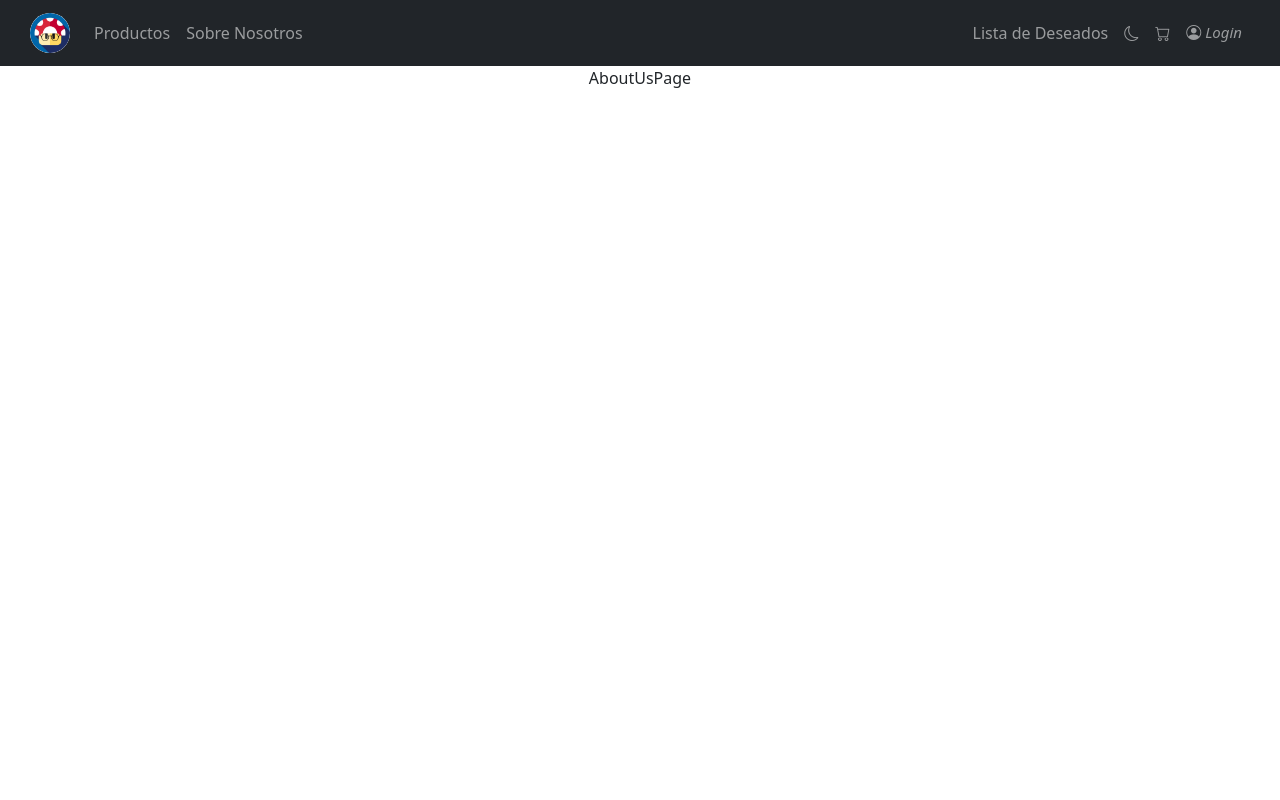
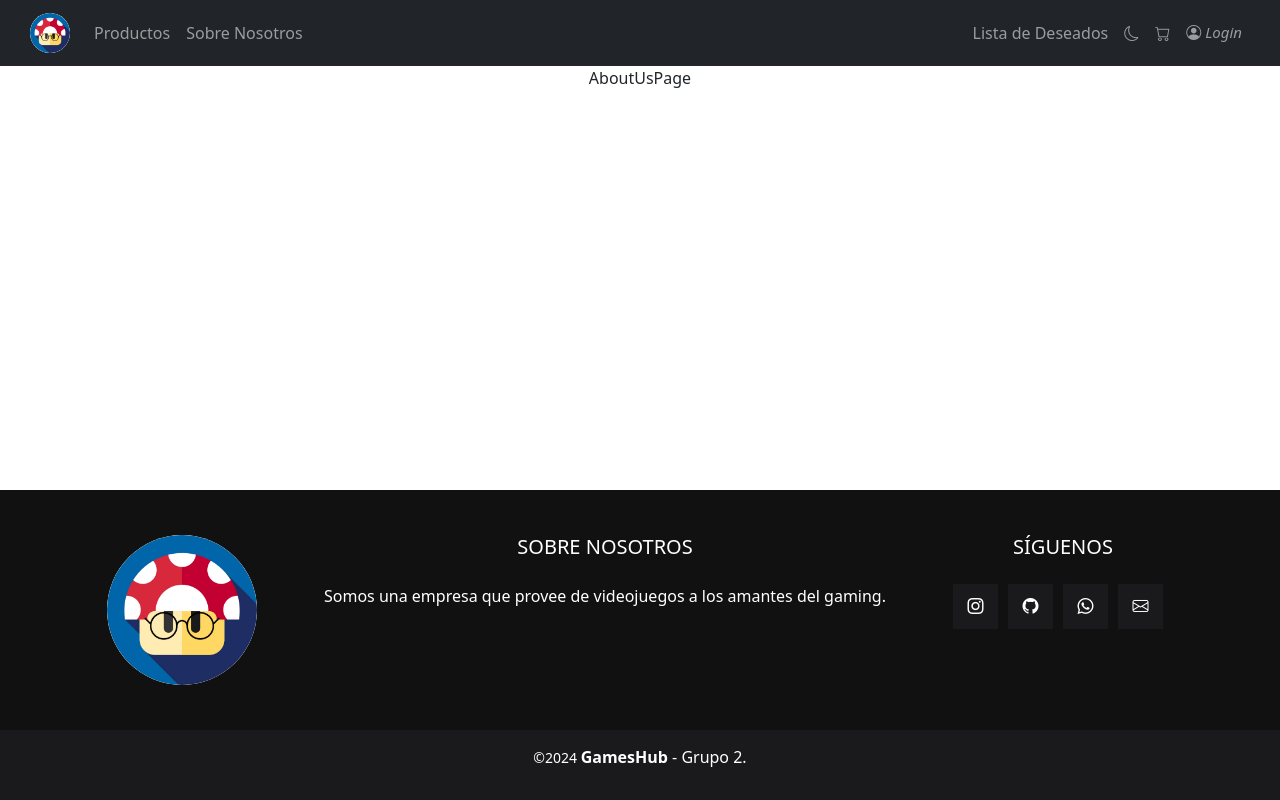
Before and after one commit to ValentinCura/GamesHub, a React (Vite) app: page /about-us in a window 1280 px wide. Built offline with nearby package versions, Linux system fonts and the light colour scheme.

Commit message:
footer creation

```diff
--- a/src/components/layout/Layout.jsx
+++ b/src/components/layout/Layout.jsx
@@ -1,12 +1,14 @@
 import React from 'react'
 import LayoutNav from '../layoutNav/LayoutNav'
 import './Layout.css'
+import LayoutFooter from '../layoutFooter/LayoutFooter'
 
 const Layout = ({ children }) => {
   return (
     <>
     <LayoutNav/>
     {children}
+    <LayoutFooter/>
     </>
   )
 }
--- /dev/null
+++ b/src/components/layoutFooter/LayoutFooter.css
@@ -0,0 +1,82 @@
+.pageFooter {
+    justify-content: space-around;
+    position: fixed;
+    bottom: 0%;
+    width: 100%;
+    background-color: #111111;
+}
+
+.group1 {
+    display: flex;
+    width: 100%;
+    max-width: 1200px;
+    justify-content: space-evenly;
+    margin: auto;
+    padding: 45px 0px;
+}
+
+@media (max-width: 815px) {
+    .group1 {
+        width: 90%;
+        grid-template-columns: repeat(1, 1fr);
+        grid-gap: 30px;
+        padding: 35px 0px;
+    }
+}
+
+.logoContainer {
+
+    display: flex;
+    justify-content: center;
+    align-items: center;
+
+}
+.logoFooter{
+    width: 150px;
+    height: 150px;
+    border-radius: 80px;
+    background-color: white;
+}
+
+.group1 div figure img {
+    width: 250px;
+}
+
+.group1 div h2 {
+    color: white;
+    margin-bottom: 25px;
+    font-size: 20px;
+}
+
+.group1 div p,
+.group1 div p {
+    color: white;
+}
+
+.socials a {
+    display: inline-block;
+    text-decoration: none;
+    width: 45px;
+    height: 45px;
+    line-height: 45px;
+    color: white;
+    background-color: #1A191C;
+    text-align: center;
+    margin-right: 10px;
+    transition: all 300ms ease;
+}
+
+.socials a:hover {
+    color: red;
+}
+
+.group2 {
+    background-color: #1A191C;
+    padding: 15px 10px;
+    text-align: center;
+    color: white;
+}
+
+.group2 p {
+    color: white;
+}
--- /dev/null
+++ b/src/components/layoutFooter/LayoutFooter.jsx
@@ -0,0 +1,35 @@
+import React from 'react'
+import './LayoutFooter.css'
+const LayoutFooter = () => {
+    return (
+        <>
+            <div class="pageFooter">
+                <div class="group1">
+                    <div className='logoContainer'>
+
+                        <img src="./src/assets/img/logo2.png" className='logoFooter' />
+
+                    </div>
+                    <div>
+                        <h2>SOBRE NOSOTROS</h2>
+                        <p>Somos una empresa que provee de videojuegos a los amantes del gaming.</p>
+                    </div>
+                    <div>
+                        <h2>SÍGUENOS</h2>
+                        <div class="socials">
+                            <a href="https://www.instagram.com/g4meshub/" target='blank'><i class="bi bi-instagram"></i></a>
+                            <a href="https://github.com/ValentinCura/GamesHub.git" target='blank'><i class="bi bi-github"></i></a>
+                            <a href="#"><i class="bi bi-whatsapp"></i></a>
+                            <a href="#"><i class="bi bi-envelope"></i></a>
+                        </div>
+                    </div>
+                </div>
+                <div class="group2">
+                    <p><small>&copy;2024 </small><b>GamesHub</b> - Grupo 2.</p>
+                </div>
+            </div>
+        </>
+    )
+}
+
+export default LayoutFooter
```
Also changed, not shown: src/components/layout/Layout.css (line endings or trailing spaces).
